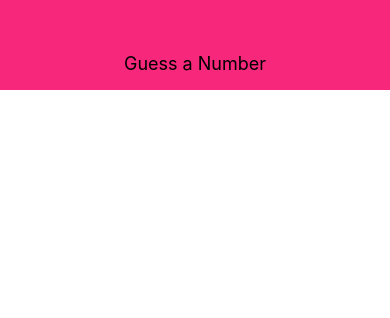
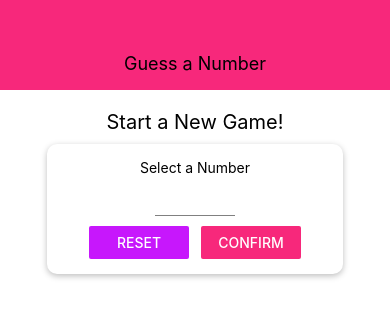
Before and after one commit to enhao25/react-native-guess-game, a React Native app: screen / in a window 390 px wide. Shown: the top 318 px of the page. Built offline with nearby package versions, Linux system fonts and the light colour scheme.

Commit message:
Added Guessing screen

```diff
--- a/App.js
+++ b/App.js
@@ -1,11 +1,27 @@
-import React from 'react';
+import React, { useState } from 'react';
 import { StyleSheet, Text, View } from 'react-native';
 import Header from './Components/Header';
+import StartGameScreen from './Screens/StartGameScreen';
+import GameScreen from './Screens/GameScreen';
 
 export default function App() {
+
+  const [ userNumber, setUserNumber ] = useState();
+
+  const startGameHandler = (selectedNumber) => {
+    setUserNumber(selectedNumber);
+  }
+
+  let content = <StartGameScreen onStartGame={startGameHandler} />
+
+  if (userNumber) {
+    content = <GameScreen userChoice={userNumber} />
+  }
+
   return (
     <View style={styles.screen}>
       <Header title="Guess a Number" />
+      {content}
     </View>
   );
 }
--- /dev/null
+++ b/Components/Card.js
@@ -0,0 +1,26 @@
+import React from 'react';
+import { StyleSheet, View } from 'react-native';
+
+const Card = props => {
+    // Allows us to pass in custom styles as input and then append them to the view to be more flexible
+    return(
+        <View style={{...styles.card, ...props.style}}>
+            {props.children}
+        </View>
+    );
+};
+
+const styles = StyleSheet.create({
+    card: {
+        shadowColor: 'black',
+        shadowOffset: { width: 0, height: 2 },
+        shadowRadius: 6,
+        shadowOpacity: 0.26,
+        backgroundColor: 'white',
+        elevation: 5,
+        padding: 15,
+        borderRadius: 10
+    },
+});
+
+export default Card;
--- a/Components/Header.js
+++ b/Components/Header.js
@@ -1,5 +1,6 @@
 import React from 'react';
 import { StyleSheet, Text, View } from 'react-native';
+import Colors from '../Constants/Colors';
 
 const Header = props => {
     return(
@@ -14,7 +15,7 @@
         width: '100%',
         height: 90,
         paddingTop: 36,
-        backgroundColor: '#f7287b',
+        backgroundColor: Colors.primary,
         alignItems: "center",
         justifyContent:"center"
     },
--- /dev/null
+++ b/Components/Input.js
@@ -0,0 +1,19 @@
+import React from 'react';
+import { TextInput, StyleSheet } from 'react-native';
+
+const Input = props => {
+    return(
+        <TextInput {...props} style={{...styles.input, ...props.style}} />
+    );
+};
+
+const styles = StyleSheet.create({
+    input: {
+        height: 30,
+        borderBottomColor: 'grey',
+        borderBottomWidth: 1,
+        marginVertical: 10
+    }
+});
+
+export default Input;
--- /dev/null
+++ b/Components/NumberContainer.js
@@ -0,0 +1,29 @@
+import React from 'react';
+import { StyleSheet, View, Text } from 'react-native';
+import Colors from '../Constants/Colors';
+
+const NumberContainer = props => {
+    return(
+        <View style={styles.container}>
+            <Text style={styles.number}>{props.children}</Text>
+        </View>
+    );
+};
+
+const styles = StyleSheet.create({
+    container: {
+        borderWidth: 2,
+        borderColor: Colors.acent,
+        padding: 10,
+        borderRadius: 10,
+        marginVertical: 10,
+        alignItems: "center",
+        justifyContent: "center"
+    },
+    number: {
+        color: Colors.acent,
+        fontSize: 22
+    }
+});
+
+export default NumberContainer;
--- /dev/null
+++ b/Constants/Colors.js
@@ -0,0 +1,4 @@
+export default {
+    primary: '#f7287b',
+    acent: '#c717fc'
+}
--- /dev/null
+++ b/Screens/GameScreen.js
@@ -0,0 +1,68 @@
+import React, { useState, useRef } from 'react';
+import { StyleSheet, View, Text, Button, Alert } from 'react-native';
+import Card from '../Components/Card';
+import NumberContainer from '../Components/NumberContainer';
+
+// Generate a random number between min and max and the random number cannot be the excluded number
+const generateRandomBetween = (min, max, exclude) => {
+    min = Math.ceil(min);
+    max = Math.floor(max);
+    const rndNum = Math.floor(Math.random() * (max - min)) + min;
+
+    if (rndNum === exclude) {
+        return generateRandomBetween(min, max, exclude);
+    } else {
+        return rndNum;
+    }
+}
+
+const GameScreen = props => {
+    // useState only runs once so the generateRandomBetween will only run once
+    const [currentGuess, setCurrentGuess] = useState(generateRandomBetween(1, 100, props.userChoice));
+
+    const currentLow = useRef(1);
+    const currentHigh = useRef(100);
+
+    const nextGameHandler = direction => {
+        if ((direction === "LOWER" && currentGuess < props.userChoice) ||
+            (direction === "GREATER" && currentGuess > props.userChoice)) {
+                Alert.alert("Don't lie", "You know that this is wrong", [{ text: "Sorry", style: "cancel" }]);
+                return;
+        }
+        if (direction === "LOWER") {
+            currentHigh.current = currentGuess;
+        } else {
+            currentLow.current = currentGuess;
+        }
+
+        const nextNum = generateRandomBetween(currentLow.current, currentHigh.current, currentGuess);
+        setCurrentGuess(nextNum);
+    }
+
+    return(
+        <View style={styles.screen}>
+            <Text>Opponent's Guess</Text>
+            <NumberContainer>{currentGuess}</NumberContainer>
+            <Card style={styles.buttonContainer}>
+                <Button title="LOWER" onPress={() => nextGameHandler("LOWER")} />
+                <Button title="GREATER" onPress={() => nextGameHandler("GREATER")} />
+            </Card>
+        </View>
+    );
+};
+
+const styles = StyleSheet.create({
+    screen: {
+        flex: 1,
+        padding: 10,
+        alignItems: "center"
+    },
+    buttonContainer: {
+        flexDirection: 'row',
+        justifyContent: 'space-evenly',
+        marginTop: 20,
+        width: '80%'
+    }
+});
+
+export default GameScreen;
--- /dev/null
+++ b/Screens/StartGameScreen.js
@@ -0,0 +1,110 @@
+import React, { useState } from 'react';
+import { StyleSheet, Text, View, TextInput, Button, TouchableWithoutFeedback, Keyboard, Alert } from 'react-native';
+import Card from '../Components/Card';
+import Input from '../Components/Input';
+import NumberContainer from '../Components/NumberContainer';
+import Colors from '../Constants/Colors';
+
+const StartGameScreen = props => {
+
+    const [enteredValue, setEnteredValue] = useState('');
+    const [confirmed, setConfirmed] = useState(false);
+    const [selectedNumber, setSelectedNumber] = useState();
+
+    const numberInputHandler = inputText => {
+        // Replace all char that is not a number to an empty string (Only allow number values)
+        setEnteredValue(inputText.replace(/[^0-9]/g, ''));
+    };
+
+    const resetInputHandler = () => {
+        setEnteredValue('');
+        setConfirmed(false);
+    };
+
+    const confirmInputHandler = () => {
+        // Validate so that only valid number is allowed
+        const chosenNumber = parseInt(enteredValue);
+
+        if (isNaN(chosenNumber) || chosenNumber <= 0 || chosenNumber > 99) {
+            Alert.alert(
+                'Invalid number!',
+                'Number has to be a number between 1 and 99.',
+                [{ text: 'Okay', style: 'destructive', onPress: resetInputHandler }]
+            )
+            return;
+        }
+        setConfirmed(true);
+        setSelectedNumber(enteredValue);
+        setEnteredValue('');
+        Keyboard.dismiss(); // Close the keyboard
+    }
+
+    let confirmedOutput;
+
+    if (confirmed) {
+        confirmedOutput =
+            <Card style={styles.summaryContainer}>
+                <Text style={{fontWeight: 'bold'}}>You selected</Text>
+                <NumberContainer>{selectedNumber}</NumberContainer>
+                <Button title="START GAME" onPress={() => props.onStartGame(selectedNumber)} />
+            </Card>
+    }
+
+    return(
+        <TouchableWithoutFeedback onPress={() => { Keyboard.dismiss(); }}>
+            <View style={styles.screen}>
+                <Text style={styles.title}>Start a New Game!</Text>
+                <Card style={styles.inputContainer}>
+                    <Text>Select a Number</Text>
+                    <Input style={styles.input} blurOnSubmit autoCapitalize='none'
+                        autoCorrect={false} keyboardType="number-pad" maxLength={2}
+                        onChangeText={numberInputHandler} value={enteredValue} />
+                    <View style={styles.buttonContainer}>
+                        <View style={styles.button}>
+                            <Button title="Reset" color={Colors.acent} onPress={resetInputHandler} />
+                        </View>
+                        <View style={styles.button}>
+                            <Button title="Confirm" color={Colors.primary} onPress={confirmInputHandler} />
+                        </View>
+                    </View>
+                </Card>
+                {confirmedOutput}
+            </View>
+        </TouchableWithoutFeedback>
+    );
+};
+
+const styles = StyleSheet.create({
+    screen: {
+        flex: 1,
+        padding: 10,
+        alignItems: "center"
+    },
+    inputContainer: {
+        width: '80%',
+        alignItems: "center"
+    },
+    buttonContainer: {
+        flexDirection: "row",
+        width: "100%",
+        justifyContent: "space-evenly",
+        paddingHorizontal: 15
+    },
+    title: {
+        fontSize: 20,
+        marginVertical: 10
+    },
+    button: {
+        width: 100
+    },
+    input: {
+        width: 80,
+        textAlign: "center"
+    },
+    summaryContainer: {
+        marginTop: 20,
+        alignItems: 'center'
+    }
+});
+
+export default StartGameScreen;
```
Also changed, not shown: Components/StartTemplate.js (added, +16 -0 lines).
